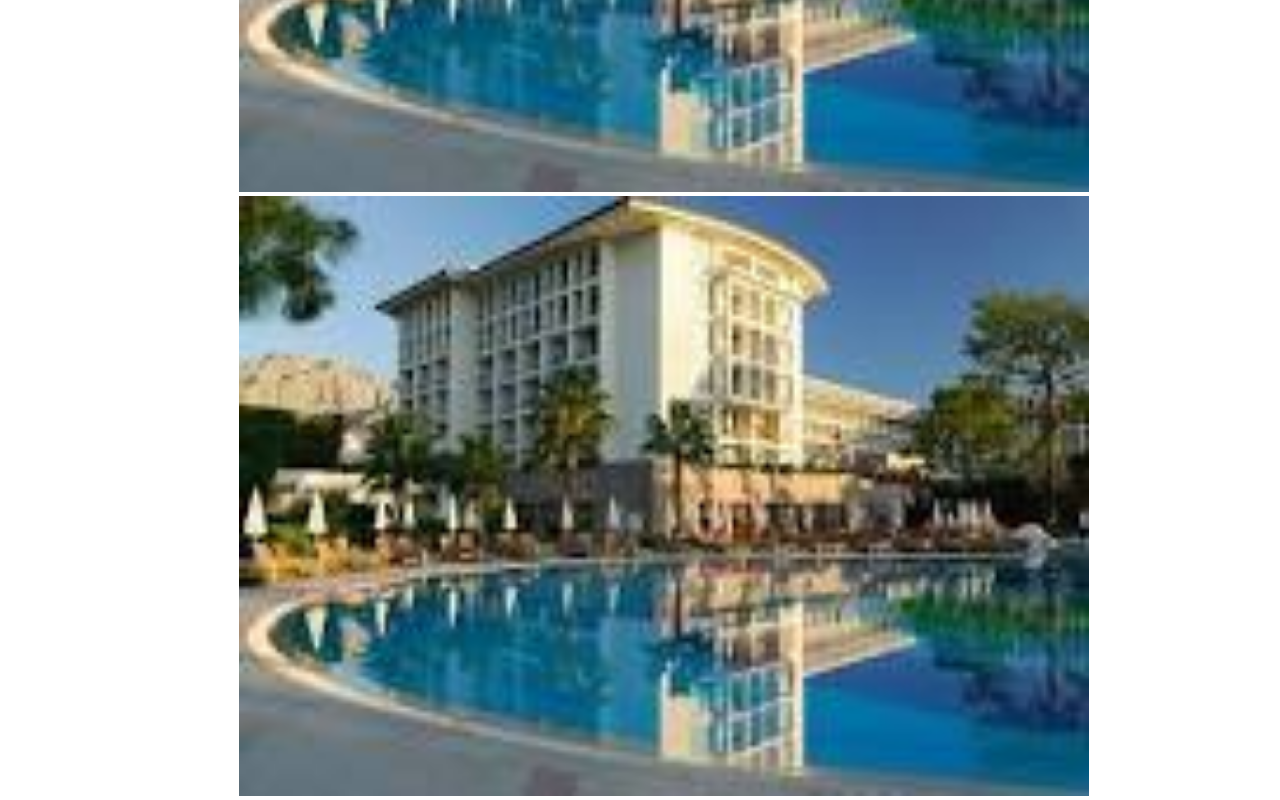
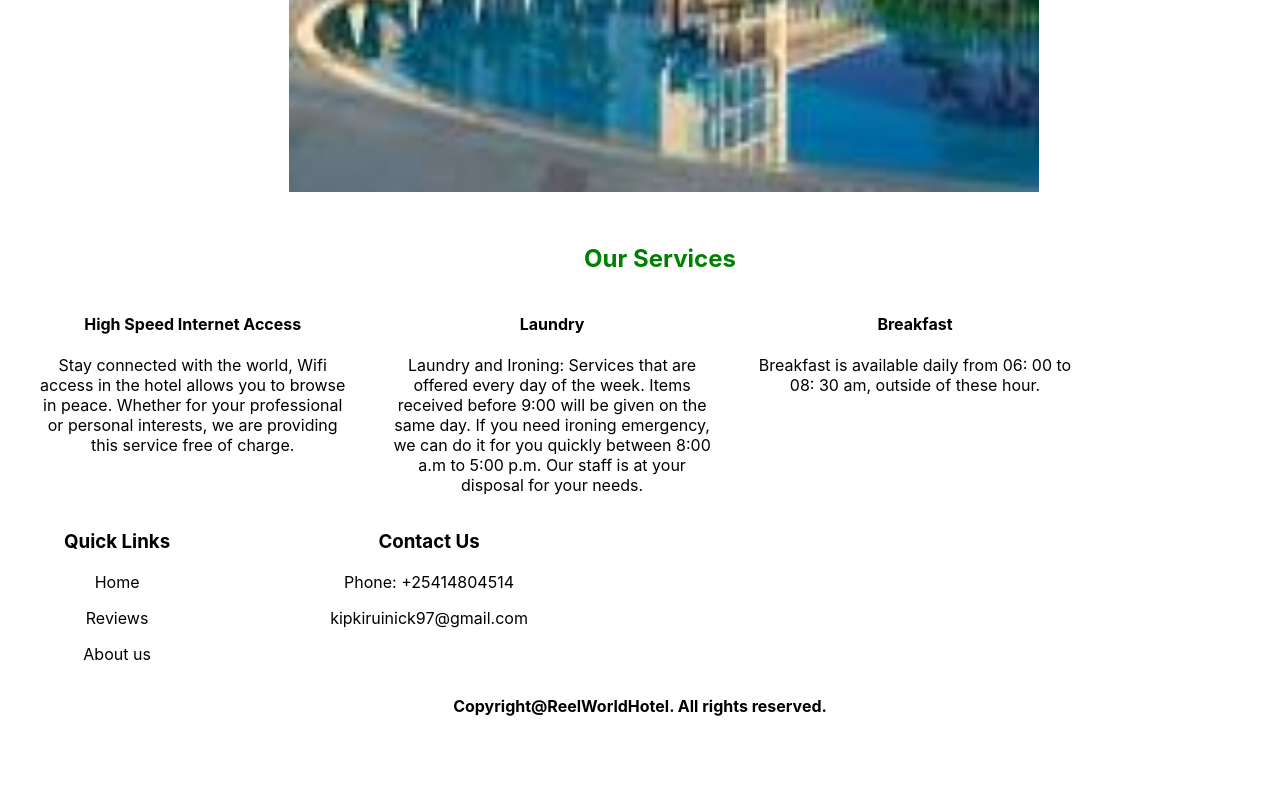
Before and after one commit to NickieMoi/Frontend, a React (Create React App) app in the folder my-app-frontend/: page / in a window 1280 px wide. Shown: the part 970-1770 px from the top of the page. After the commit the page ends 1702 px from the top, so only its background shows below. Built offline with nearby package versions, Linux system fonts and the light colour scheme.

Commit message:
adds the new texts to home

```diff
--- a/my-app-frontend/src/components/Home.js
+++ b/my-app-frontend/src/components/Home.js
@@ -1,30 +1,60 @@
+
 import React from 'react'
 import hotel from "./hotel1.jpeg"
 import hotel2 from "./hotel2.jpeg"
+
+
 function Home() {
-    // const [hotels, setHotels] = useState([]);
+
     return (
       <div className='bg-page'>
         <div className='intro'>
         <div className='p-home'>
           <img src={hotel2} alt="hotel2" className='hotel2' style={{width: "400px", height: "350px"}}/>
-            <p>Welcome to . <br></br>Miami hotel 5 minutes by car from Kericho CBD. <br></br>it offers free WIFI and parking.</p>
+          <p>Welcome to ReelWorld. <br></br>ReelWorld hotel 5 minutes by car from Nairobi CBD. <br></br>it offers free WIFI and parking.</p>
         </div>
         <div>
-          <img src={hotel} alt="hotel1" className="hotel1" style={{width: "850px", height: "600px", marginLeft: "3rem"}}/>
-            <img src={hotel} alt="hotel1" className="hotel1" style={{width: "850px", height: "600px", marginLeft: "3rem"}}/>
+          <img src={hotel} alt="hotel1" className="hotel1" style={{width: "750px", height: "600px", marginLeft: "3rem"}}/>
         </div>
         </div>
-            {/* <header>
-              { hotels.map((hotel) => (
-                  <ol id={hotel.id} key={hotel.id} >
-                  <p>Name: {hotel.name}</p>
-                  <p>Location:{hotel.location}</p>
-                  <p>Price: {hotel.price}</p>
-                  </ol>
-              ))}
-            </header> */}
+        <div>
+          <h2 style={{color: "green", marginTop: "3rem", marginLeft: "2.5rem"}}>Our Services</h2>
+        </div>
+        <div style={{display: "flex", marginLeft: "2.5rem", marginTop: "1rem"}}>
+          <div className='service1'>
+            <h4>High Speed Internet Access</h4>
+            <p>Stay connected with the world, Wifi <br></br>access in the hotel allows you to browse<br></br> in peace. Whether for your professional <br></br>or personal interests, we are providing <br></br>this service free of charge.</p>
+          </div>
+          <div className='service2' style={{paddingLeft: "3rem"}}>
+            <h4>Laundry</h4>
+            <p>Laundry and Ironing: Services that are <br></br>offered every day of the week. Items <br></br>received before 9:00 will be given on the <br></br>same day. If you need ironing emergency, <br></br>we can do it for you quickly between 8:00 <br></br>a.m to 5:00 p.m. Our staff is at your <br></br>disposal for your needs.</p>
+          </div>
+          <div className='service3' style={{paddingLeft: "3rem"}}>
+            <h4>Breakfast</h4>
+            <p>Breakfast is available daily from 06: 00 to <br></br>08: 30 am, outside of these hour.</p>
+          </div>
+          </div>
+          <div>
+        </div>
+          <div className='footer' style={{display: "flex"}}>
+            <div style={{marginRight: "10rem", marginLeft: "4rem"}}>
+            <h3>Quick Links</h3>
+            <p>Home</p>
+            <p>Reviews</p>
+            <p>About us</p>
+            </div>
+
+            <div>
+            <h3>Contact Us</h3>
+            <p>Phone: +25414804514</p>
+            <p>kipkiruinick97@gmail.com</p>
+            </div>
+          </div>
+          <div>
+            <p className='btm-footer' style={{textAlign:"center", fontWeight: "700"}}>Copyright@ReelWorldHotel. All rights reserved.</p>
+          </div>
     </div>
     )
   }
+
 export default Home;
```
Lines whose indentation alone changed are shown as unchanged.
